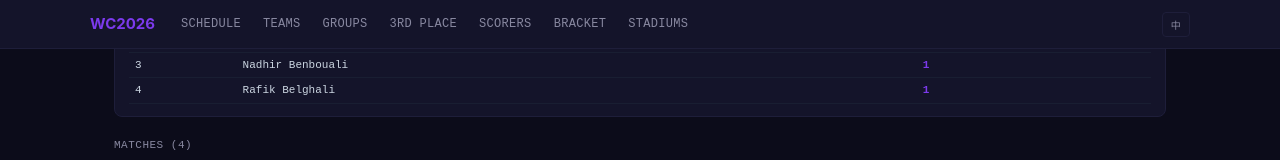
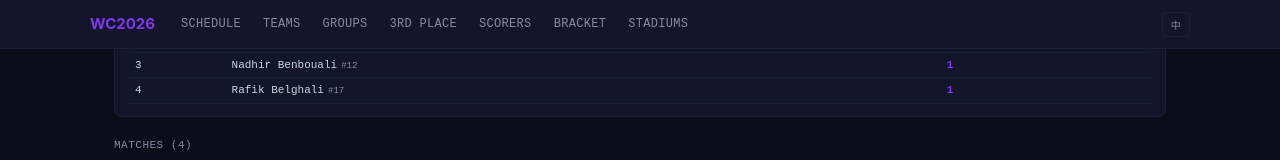
Before and after one commit to codeguy0425/worldcup2026_v2, a React (Vite) app in the folder app/: page /#/team/ALG in a window 1280 px wide. Both pictures are taken after a click on the button "Pos". Shown: the part 820-980 px from the top of the page. Built offline with nearby package versions, Linux system fonts and the light colour scheme.

Commit message:
show shirt number (#no) in goal scorer display

```diff
--- a/app/src/pages/TeamDetail.tsx
+++ b/app/src/pages/TeamDetail.tsx
@@ -391,7 +391,7 @@ export function TeamPage() {
                               ? scorerNameMap.get((id || '') + ':' + s.scorerNo)
                               : null
                           ) : null
-                          return zhName ? <><span lang="zh">{zhName}</span><br /><span style={{ fontSize: '9px', color: 'var(--text-muted)' }}>{s.name}</span></> : s.name
+                          return <>{zhName ? <><span lang="zh">{zhName}</span><br /><span style={{ fontSize: '9px', color: 'var(--text-muted)' }}>{s.name}</span></> : s.name}{s.scorerNo !== undefined ? <span style={{ fontSize: '9px', color: 'var(--text-muted)', marginLeft: '4px' }}>#{s.scorerNo}</span> : ''}</>
                         })()}
                       </td>
                       <td style={{...stadTd, fontWeight: 600, color: 'var(--accent)'}}>{s.goals}</td>
--- a/app/src/pages/index.tsx
+++ b/app/src/pages/index.tsx
@@ -609,7 +609,7 @@ export function MatchPage() {
                 {m.goals!.filter(g => (g.ownGoal ? g.teamId === m.team2Id : g.teamId === m.team1Id)).map((g, i) => (
                   <div key={i} style={{ marginBottom: '3px' }}>
                     <span style={{ color: '#22d3ee', fontWeight: 600 }}>{g.minute}'{g.stoppageTime ? `+${g.stoppageTime}` : ''}</span>
-                    <span style={{ color: 'var(--text)' }}> {(() => { const lang = t.lang === 'En' ? 'zh' : 'en'; if (lang === 'zh') { const n = g.scorerNo !== undefined ? scorerNameMap.get((g.ownGoal ? (g.teamId === m.team1Id ? m.team2Id : m.team1Id) : g.teamId) + ':' + g.scorerNo) : scorerNameMap.get((g.ownGoal ? (g.teamId === m.team1Id ? m.team2Id : m.team1Id) : g.teamId) + ':' + g.scorer.toLowerCase()); if (n) return n; } return g.scorer; })()}</span>
+                    <span style={{ color: 'var(--text)' }}> {(() => { const lang = t.lang === 'En' ? 'zh' : 'en'; if (lang === 'zh') { const n = g.scorerNo !== undefined ? scorerNameMap.get((g.ownGoal ? (g.teamId === m.team1Id ? m.team2Id : m.team1Id) : g.teamId) + ':' + g.scorerNo) : scorerNameMap.get((g.ownGoal ? (g.teamId === m.team1Id ? m.team2Id : m.team1Id) : g.teamId) + ':' + g.scorer.toLowerCase()); if (n) return n; } return g.scorer; })()}{g.scorerNo !== undefined ? <span style={{ fontSize: '9px', color: 'var(--text-muted)' }}> #{g.scorerNo}</span> : ''}</span>
                     {g.ownGoal && <span style={{ color: 'var(--text-muted)' }}> (og)</span>}
                     {g.penalty && <span style={{ color: 'var(--text-muted)' }}> (P)</span>}
                   </div>
@@ -618,7 +618,7 @@ export function MatchPage() {
               <div style={{ textAlign: 'right' }}>
                 {m.goals!.filter(g => (g.ownGoal ? g.teamId === m.team1Id : g.teamId === m.team2Id)).map((g, i) => (
                   <div key={i} style={{ marginBottom: '3px' }}>
-                    <span style={{ color: 'var(--text)' }}>{(() => { const lang = t.lang === 'En' ? 'zh' : 'en'; if (lang === 'zh') { const n = g.scorerNo !== undefined ? scorerNameMap.get((g.ownGoal ? (g.teamId === m.team1Id ? m.team2Id : m.team1Id) : g.teamId) + ':' + g.scorerNo) : scorerNameMap.get((g.ownGoal ? (g.teamId === m.team1Id ? m.team2Id : m.team1Id) : g.teamId) + ':' + g.scorer.toLowerCase()); if (n) return n + ' '; } return g.scorer + ' '; })()}</span>
+                    <span style={{ color: 'var(--text)' }}>{(() => { const lang = t.lang === 'En' ? 'zh' : 'en'; if (lang === 'zh') { const n = g.scorerNo !== undefined ? scorerNameMap.get((g.ownGoal ? (g.teamId === m.team1Id ? m.team2Id : m.team1Id) : g.teamId) + ':' + g.scorerNo) : scorerNameMap.get((g.ownGoal ? (g.teamId === m.team1Id ? m.team2Id : m.team1Id) : g.teamId) + ':' + g.scorer.toLowerCase()); if (n) return n + ' '; } return g.scorer + ' '; })()}{g.scorerNo !== undefined ? <span style={{ fontSize: '9px', color: 'var(--text-muted)' }}>#{g.scorerNo} </span> : ''}</span>
                     {g.ownGoal && <span style={{ color: 'var(--text-muted)' }}>(og) </span>}
                     {g.penalty && <span style={{ color: 'var(--text-muted)' }}>(P) </span>}
                     <span style={{ color: '#f472b6', fontWeight: 600 }}>{g.minute}'{g.stoppageTime ? `+${g.stoppageTime}` : ''}</span>
```
